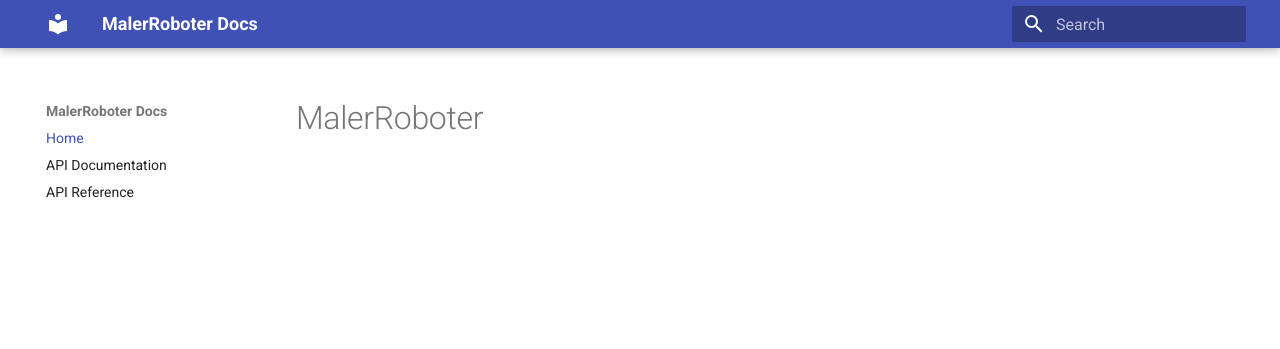
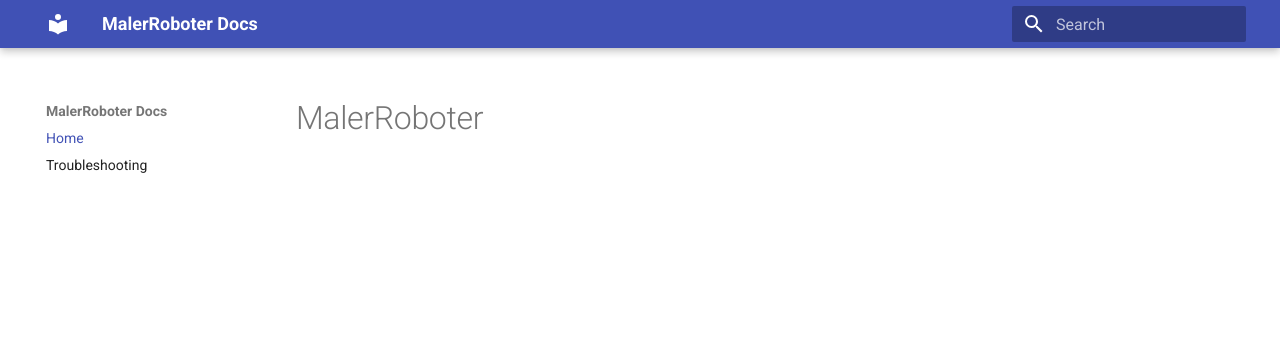
Before and after one commit to conbotics/conbotics.github.io, an MkDocs documentation site: the page built from docs/index.md, in a window 1280 px wide. Shown: the top 349 px of the page. Built offline with MkDocs 1.6.1 and Material for MkDocs 9.7.7, drawn with Linux system fonts in a browser that asks for light colours.

```diff
--- a/mkdocs.yml
+++ b/mkdocs.yml
@@ -3,5 +3,4 @@ theme:
   name: 'material'
 nav:
   - Home: index.md
-  - API Documentation: doxygen/index.html
-  - API Reference: api/index.html
+  - Troubleshooting: cb_docs/support/troubleshooting.md
```
Also changed, not shown: 1 other file.
